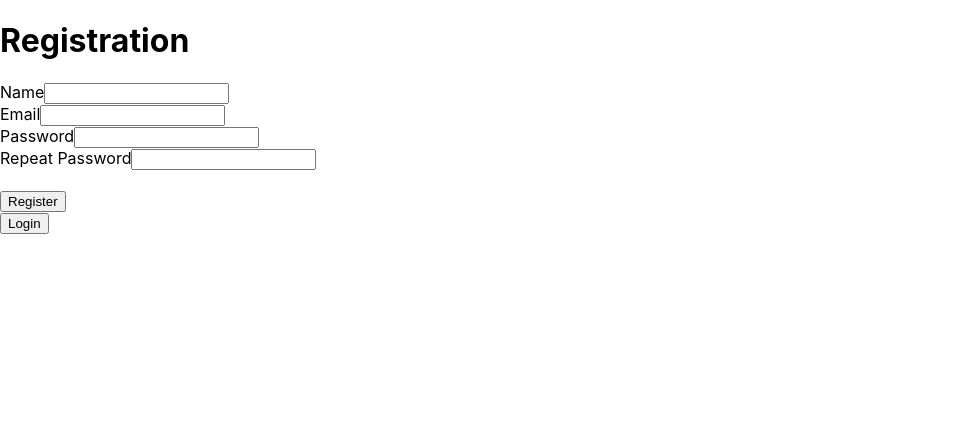
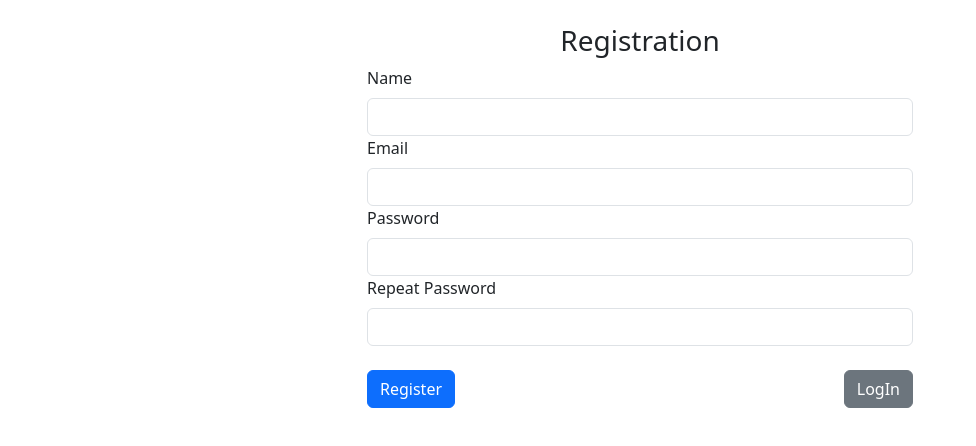
Before and after one commit to V-Alexsandra/PersonalCollectionManagementClient, a React (Create React App) app: page /registration in a window 1280 px wide. Shown: the top 446 px of the page, without its empty margins (0-976 px from the left). Built offline with nearby package versions, Linux system fonts and the light colour scheme.

Commit message:
Add validation

```diff
--- a/package.json
+++ b/package.json
@@ -7,11 +7,13 @@
     "@testing-library/react": "^13.4.0",
     "@testing-library/user-event": "^13.5.0",
     "axios": "^1.5.1",
+    "bootstrap": "^5.3.2",
     "react": "^18.2.0",
     "react-bootstrap": "^2.9.1",
     "react-dom": "^18.2.0",
     "react-router-dom": "^6.17.0",
     "react-scripts": "5.0.1",
+    "styled-components": "^6.1.0",
     "web-vitals": "^2.1.4"
   },
   "scripts": {
--- a/src/Pages/Login.js
+++ b/src/Pages/Login.js
@@ -1,6 +1,6 @@
 import React, { useState } from "react";
 import axios from "axios";
-import { Container, Row, Col } from "react-bootstrap";
+import { Container, Row, Col, Form, Button } from "react-bootstrap";
 import { Link, useNavigate } from "react-router-dom";
 
 const baseUrl = 'https://alexav-001-site1.anytempurl.com';
@@ -39,49 +39,45 @@ function Login() {
 
     return (
         <Container>
-            <Row>
-                <h1>Log In</h1>
-                <Col>
-                    <form onSubmit={handleSubmit}>
+            <Row className="justify-content-center">
+                <Col md={6}>
+                    <h3 className="text-center mt-4">Log In</h3>
+                    <Form onSubmit={handleSubmit}>
                         {error && <p style={{ color: "red" }}>{error}</p>}
-                        <div className="form-group">
-                            <label htmlFor="email">Email</label>
-                            <input
+                        <Form.Group>
+                            <Form.Label>Email</Form.Label>
+                            <Form.Control
                                 type="email"
                                 name="email"
                                 value={formData.email}
                                 onChange={handleChange}
-                                className="form-control"
                                 required
                                 pattern="^\S+@\S+\.\S+$"
                                 title="Please enter a valid email address"
                             />
-                        </div>
-                        <div className="form-group">
-                            <label htmlFor="password">Password</label>
-                            <input
+                        </Form.Group>
+                        <Form.Group>
+                            <Form.Label>Password</Form.Label>
+                            <Form.Control
                                 type="password"
                                 name="password"
                                 value={formData.password}
                                 onChange={handleChange}
-                                className="form-control"
                                 required
                             />
-                        </div>
-                        <br></br>
+                        </Form.Group>
+                        <br />
                         <Row>
-                            <Col>
-                                <button type="submit" className="btn btn-primary">
-                                    Login
-                                </button>
-                            </Col>
-                            <Col>
+                            <Form.Group className="d-flex justify-content-between">
+                                <Button type="submit" variant="primary"  className="btn-block">
+                                    LogIn
+                                </Button>
                                 <Link to="/registration">
-                                    <button className="btn btn-primary">Registration</button>
+                                    <Button variant="secondary"  className="btn-block">Registration</Button>
                                 </Link>
-                            </Col>
+                            </Form.Group>
                         </Row>
-                    </form>
+                    </Form>
                 </Col>
             </Row>
         </Container>
--- a/src/Pages/Registration.js
+++ b/src/Pages/Registration.js
@@ -1,6 +1,6 @@
 import React, { useState } from "react";
 import axios from "axios";
-import { Container, Row, Col } from "react-bootstrap";
+import { Container, Row, Col, Form, Button } from "react-bootstrap";
 import { Link, useNavigate } from "react-router-dom";
 
 const baseUrl = 'https://alexav-001-site1.anytempurl.com';
@@ -23,6 +23,7 @@ function Registration() {
     const handleSubmit = async (e) => {
         e.preventDefault();
         try {
+            setError("");
             const response = await axios.post(
                 `${baseUrl}/api/User/register`,
                 formData
@@ -34,78 +35,73 @@ function Registration() {
             if (error.response && error.response.data) {
                 setError(error.response.data);
             } else {
-                setError("Login failed. An error occurred.");
+                setError("Registration failed. An error occurred.");
             }
         }
     };
 
     return (
         <Container>
-            <Row>
-                <h1>Registration</h1>
-                <Col>
-                    <form onSubmit={handleSubmit}>
+            <Row className="justify-content-center">
+                <Col md={6}>
+                    <h3 className="text-center mt-4">Registration</h3>
+                    <Form onSubmit={handleSubmit}>
                         {error && <p style={{ color: "red" }}>{error}</p>}
-                        <div className="form-group">
-                            <label htmlFor="name">Name</label>
-                            <input
+                        <Form.Group>
+                            <Form.Label>Name</Form.Label>
+                            <Form.Control
                                 type="text"
                                 name="name"
                                 value={formData.name}
                                 onChange={handleChange}
-                                className="form-control"
                                 required
                             />
-                        </div>
-                        <div className="form-group">
-                            <label htmlFor="email">Email</label>
-                            <input
+                        </Form.Group>
+                        <Form.Group>
+                            <Form.Label>Email</Form.Label>
+                            <Form.Control
                                 type="email"
                                 name="email"
                                 value={formData.email}
                                 onChange={handleChange}
-                                className="form-control"
                                 required
                                 pattern="^\S+@\S+\.\S+$"
                                 title="Please enter a valid email address"
                             />
-                        </div>
-                        <div className="form-group">
-                            <label htmlFor="password">Password</label>
-                            <input
+                        </Form.Group>
+                        <Form.Group>
+                            <Form.Label>Password</Form.Label>
+                            <Form.Control
                                 type="password"
                                 name="password"
                                 value={formData.password}
                                 onChange={handleChange}
-                                className="form-control"
                                 required
+                                title="The entered password must have minimum 8 characters, at least 1 alphabet, 1 number, and 1 special character."
                             />
-                        </div>
-                        <div className="form-group">
-                            <label htmlFor="repeatPassword">Repeat Password</label>
-                            <input
+                        </Form.Group>
+                        <Form.Group>
+                            <Form.Label>Repeat Password</Form.Label>
+                            <Form.Control
                                 type="password"
                                 name="repeatPassword"
                                 value={formData.repeatPassword}
                                 onChange={handleChange}
-                                className="form-control"
                                 required
                             />
-                        </div>
-                        <br></br>
+                        </Form.Group>
+                        <br />
                         <Row>
-                            <Col>
-                                <button type="submit" className="btn btn-primary">
+                            <Form.Group className="d-flex justify-content-between">
+                                <Button type="submit" variant="primary" className="btn-block">
                                     Register
-                                </button>
-                            </Col>
-                            <Col>
+                                </Button>
                                 <Link to="/">
-                                    <button className="btn btn-primary">Login</button>
+                                    <Button variant="secondary" className="btn-block">LogIn</Button>
                                 </Link>
-                            </Col>
+                            </Form.Group>
                         </Row>
-                    </form>
+                    </Form>
                 </Col>
             </Row>
         </Container>
--- a/src/index.js
+++ b/src/index.js
@@ -1,6 +1,7 @@
 import React from 'react';
 import ReactDOM from 'react-dom/client';
 import './index.css';
+import 'bootstrap/dist/css/bootstrap.min.css';
 import App from './App';
 import reportWebVitals from './reportWebVitals';
 
```
Also changed, not shown: 1 other file (tests, documents, lock files or other folders).
